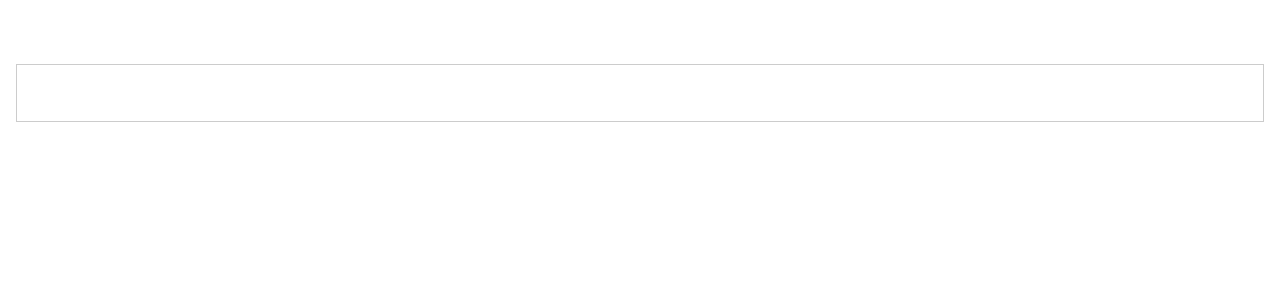
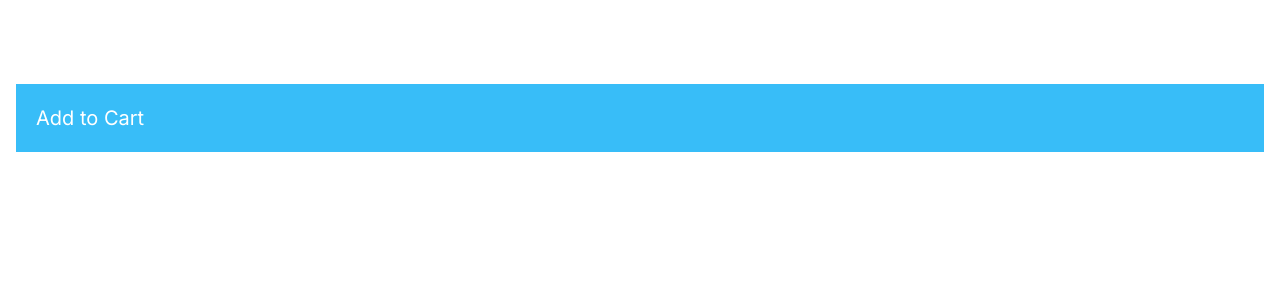
Before and after one commit to leoAshu/nextjs-essentials, a Next.js app in the folder project/: page / in a window 1280 px wide. Shown: the top 300 px of the page. Built offline with nearby package versions, Linux system fonts and the light colour scheme.

Commit message:
designs using tailwindcss

```diff
--- a/project/app/components/ProductCard/ProductCard.tsx
+++ b/project/app/components/ProductCard/ProductCard.tsx
@@ -1,9 +1,10 @@
 import AddToCart from "../AddToCart";
-import styles from './ProductCard.module.css'
+// import styles from './ProductCard.module.css'
 
 const ProductCard = () => {
   return (
-    <div className={styles.card}>
+    // <div className={styles.card}>
+    <div className="p-5 my-5 bg-sky-400 text-white text-xl hover:bg-sky-600 transition-colors duration-500">
         <AddToCart />
     </div>
   )
```
